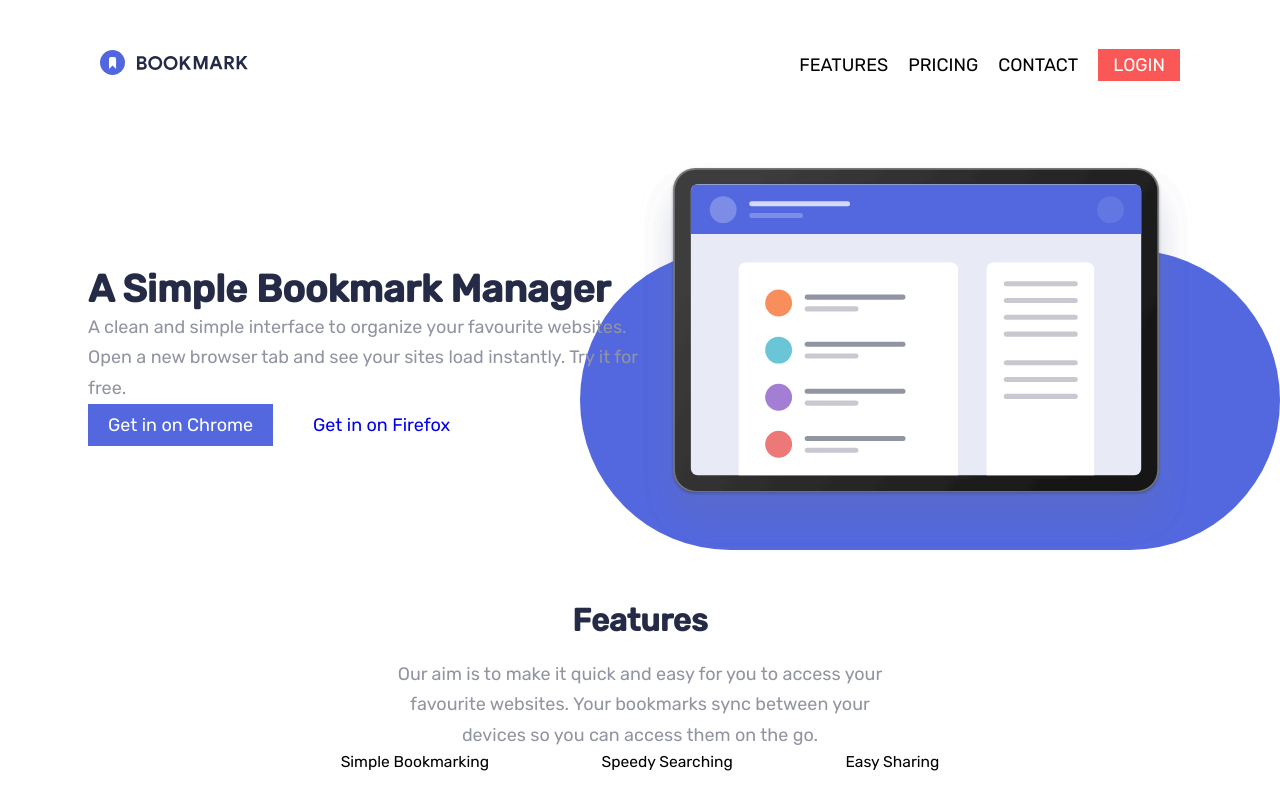
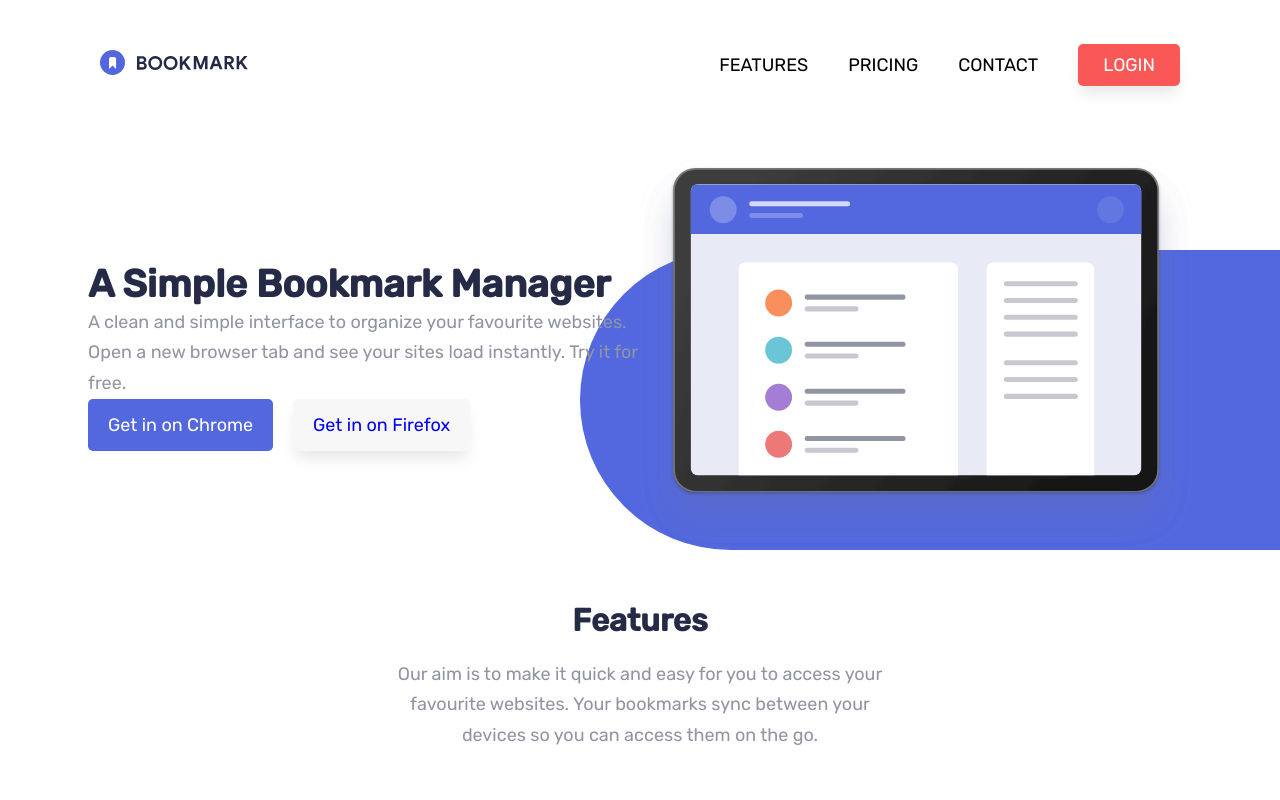
Before and after one commit to data-sets/bookmark-landing-page, a React (Create React App) app: page / in a window 1280 px wide. Shown: the top 800 px of the page. Built offline with nearby package versions, Linux system fonts and the light colour scheme.

Commit message:
minor changes

```diff
--- a/src/assets/modules/Footer.jsx
+++ b/src/assets/modules/Footer.jsx
@@ -40,10 +40,14 @@
             <div>
               <ul>
                 <li>
-                  <img src={Facebook} alt="Facebook Logo" />
+                  <a href="/">
+                    <img src={Facebook} alt="Facebook Logo" />
+                  </a>
                 </li>
                 <li>
-                  <img src={Twitter} alt="Twitter Logo" />
+                  <a href="/">
+                    <img src={Twitter} alt="Twitter Logo" />
+                  </a>
                 </li>
               </ul>
             </div>
--- a/src/assets/scss/globals/_main.scss
+++ b/src/assets/scss/globals/_main.scss
@@ -65,15 +65,29 @@
     align-items: center;
     ul {
       display: flex;
-      gap: 20px;
+      gap: 40px;
       text-transform: uppercase;
       font-size: 1rem;
       li {
+        a {
+          transition: 1s;
+          &:hover {
+            color: v.$soft-red;
+          }
+        }
         &:last-child {
           a {
             background-color: v.$soft-red;
             color: v.$white;
-            padding: 5px 15px;
+            padding: 10px 25px;
+            box-shadow: 0 10px 15px -3px rgb(0 0 0 / 0.1);
+            border-radius: 5px;
+            transition: 1s;
+            &:hover {
+              background: v.$white;
+              color: v.$very-dark-blue;
+              border: 2px solid v.$soft-red;
+            }
           }
         }
       }
@@ -93,7 +107,6 @@
   & > div {
     display: grid;
     justify-content: center;
-
     grid-template-columns: repeat(auto-fit, minmax(320px, 1fr));
     align-items: center;
     & > div {
@@ -104,10 +117,25 @@
         display: flex;
         gap: 20px;
         a {
-          padding: 10px 20px;
+          padding: 15px 20px;
+          border-radius: 5px;
           &:first-child {
             background-color: v.$soft-blue;
             color: v.$white;
+            transition: 1s;
+            &:hover {
+              background: v.$white;
+              color: v.$soft-blue;
+              border: 3px solid v.$soft-blue;
+            }
+          }
+          &:last-child {
+            background-color: #f7f7f7;
+            box-shadow: 0 10px 15px -3px rgb(0 0 0 / 0.1);
+            transition: 1s;
+            &:hover {
+              border: 3px solid v.$grayish-blue;
+            }
           }
         }
       }
@@ -127,7 +155,9 @@
       max-width: 700px;
       width: 100%;
       height: 300px;
-      border-radius: 180px;
+
+      border-top-left-radius: 180px;
+      border-bottom-left-radius: 180px;
       background-color: v.$soft-blue;
       top: 90px;
       right: 0;
@@ -153,30 +183,35 @@
         }
         p {
           line-height: 1.7;
+          padding-bottom: 50px;
         }
       }
     }
   }
   &__navigation {
-    border-bottom: 4px solid v.$soft-blue;
     margin: 0 140px 70px 140px;
     ul {
       display: flex;
-      justify-content: space-evenly;
+      justify-content: center;
+      gap: 5px;
       align-items: center;
-
       text-align: center;
+      border-bottom: 2px solid v.$grayish-blue;
       li {
-        padding-bottom: 30px;
         button {
+          width: 270px;
+          max-width: 100%;
           background: none;
+          padding-bottom: 30px;
+          transition: 0.2s;
+          &:hover {
+            color: v.$soft-red;
+            border-bottom: 4px solid v.$soft-red;
+          }
           h3 {
             font-family: v.$font-stack;
             font-weight: normal;
           }
-        }
-        &:hover {
-          border-bottom: 4px solid v.$soft-red;
         }
       }
     }
@@ -261,6 +296,12 @@
       font-family: inherit;
       margin-top: 20px;
       border-radius: 5px;
+      transition: 0.2s;
+      &:hover {
+        background-color: v.$white;
+        color: v.$soft-blue;
+        border: 2px solid v.$soft-blue;
+      }
     }
 
     div {
@@ -406,6 +447,10 @@
       padding: 30px 10px;
       a {
         color: v.$grayish-blue;
+        transition: 0.3s;
+        &:hover {
+          color: v.$soft-red;
+        }
       }
       &:first-child {
         ul {
@@ -419,6 +464,13 @@
           display: flex;
           align-items: center;
           gap: 20px;
+          li {
+            a {
+              img {
+                background-color: red;
+              }
+            }
+          }
         }
       }
     }
@@ -479,6 +531,9 @@
       }
     }
   }
+  .browser-extension-section {
+    padding: 0 40px;
+  }
 }
 
 //Tablet Size
```
Also changed, not shown: src/dist/style.css, 1 other file (tests, documents, lock files or other folders).
